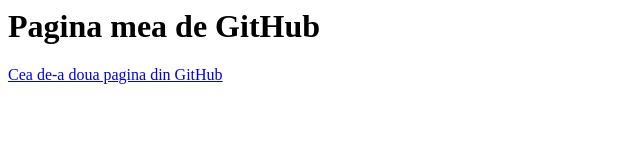
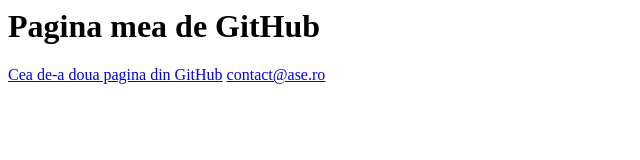
Before and after one commit to VladimirGoras/VladimirGoras.github.io, a plain HTML site: page index.html in a window 1280 px wide. Shown: the whole page, without its empty margins (0-640 px from the left). Drawn offline with Linux system fonts and the light colour scheme.

Commit message:
Update index.html

```diff
--- a/index.html
+++ b/index.html
@@ -1,2 +1,3 @@
 <h1>Pagina mea de GitHub</h1>
 <a href="pagina.html">Cea de-a doua pagina din GitHub</a>
+<a href="contact.html">contact@ase.ro</a>
```
